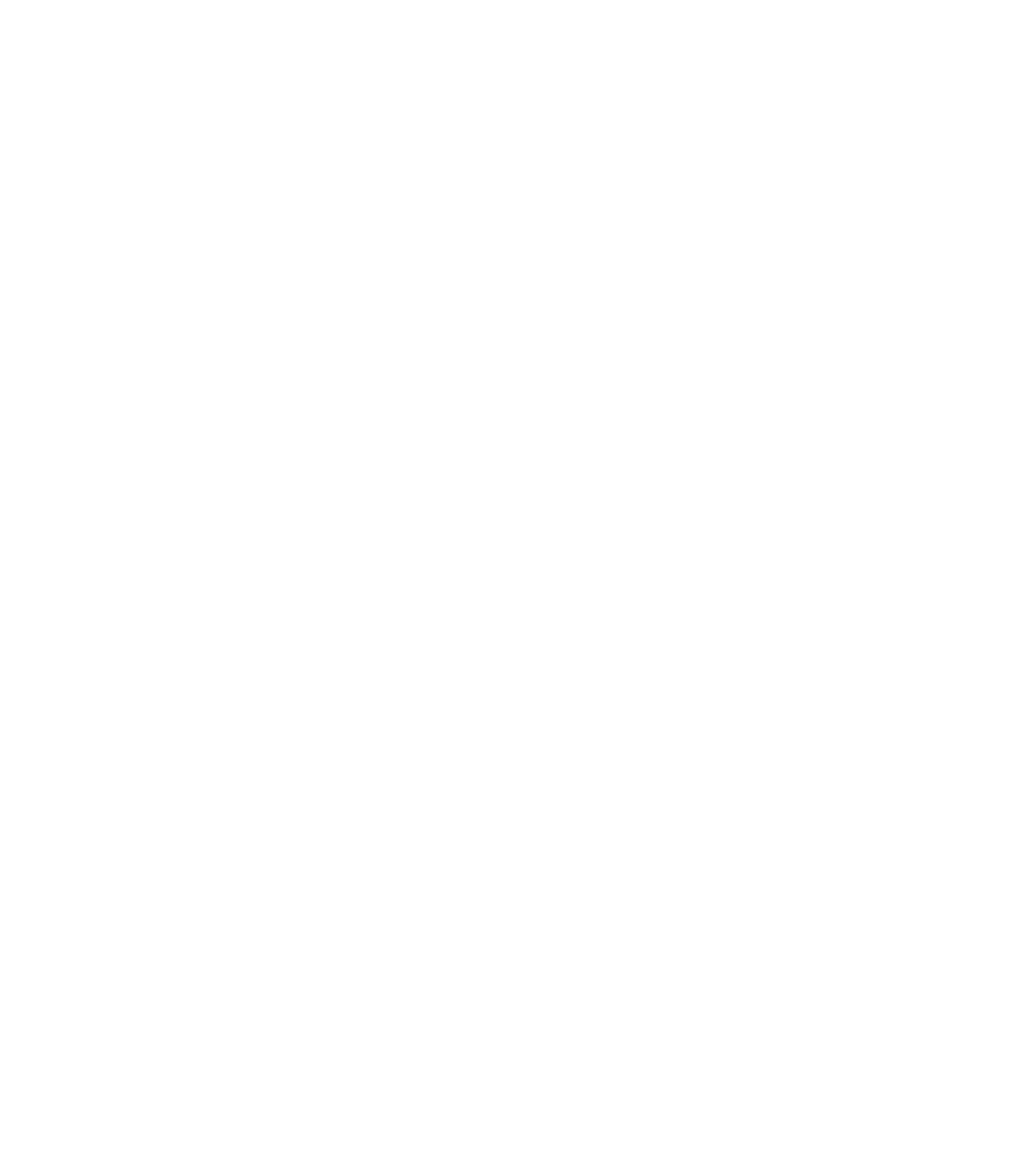
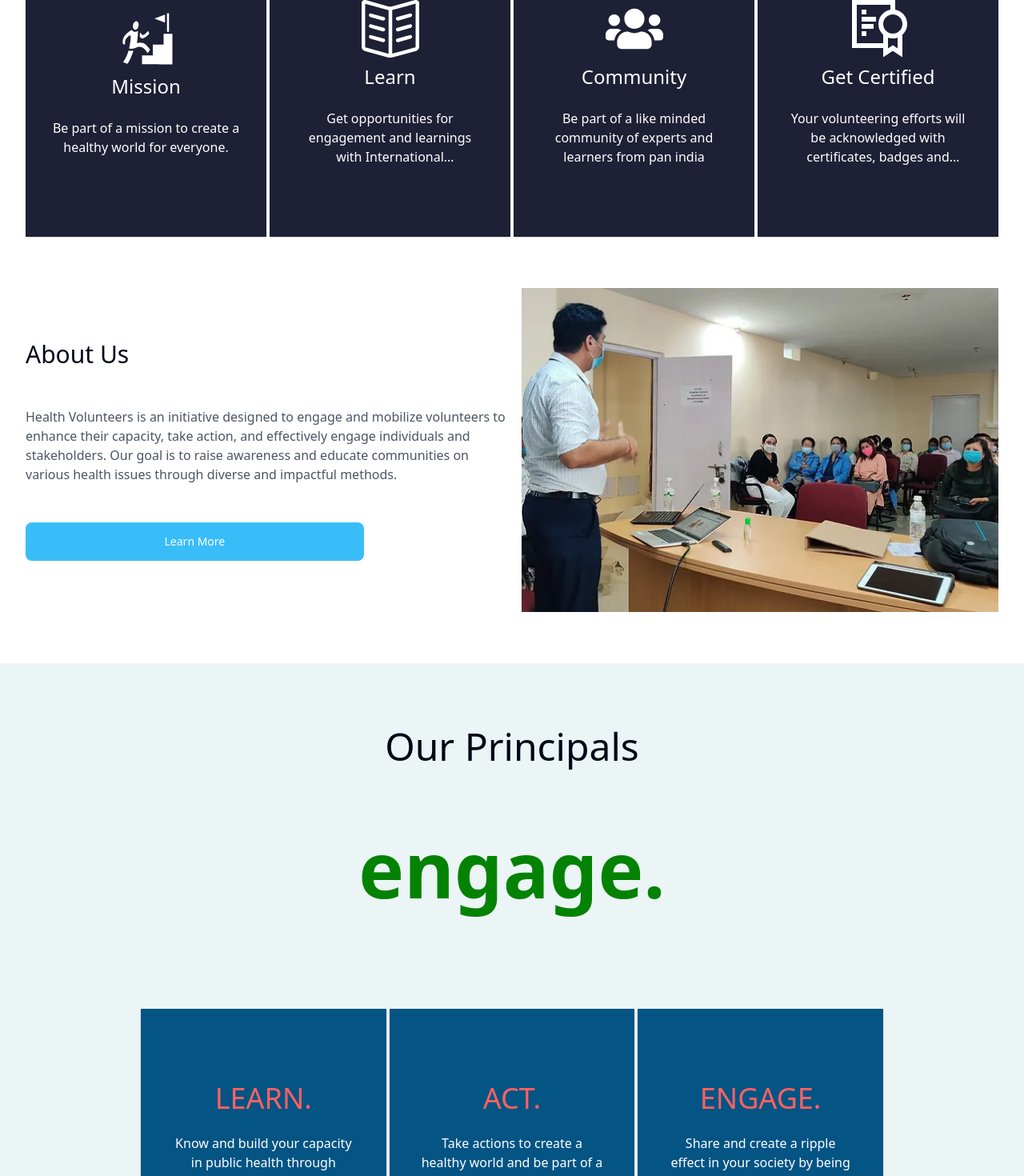
Before and after one commit to gmhridu/medcare-client, a React (Vite) app: page / in a window 1280 px wide. Shown: the part 800-2270 px from the top of the page at 80% size. Before the commit the page ends 800 px from the top, so only its background shows below. Built offline with nearby package versions, Linux system fonts and the light colour scheme; no server answers.

Commit message:
Adjusted the timing and transition settings for smooth animation.

```diff
--- a/package.json
+++ b/package.json
@@ -15,6 +15,7 @@
     "clsx": "^2.1.1",
     "firebase": "^10.12.2",
     "flowbite": "^2.3.0",
+    "framer-motion": "^11.2.10",
     "localforage": "^1.10.0",
     "lucide-react": "^0.381.0",
     "match-sorter": "^6.3.4",
@@ -22,6 +23,7 @@
     "react-dom": "^18.2.0",
     "react-hook-form": "^7.51.5",
     "react-hot-toast": "^2.4.1",
+    "react-icons": "^5.2.1",
     "react-responsive-carousel": "^3.2.23",
     "react-router-dom": "^6.23.1",
     "react-simple-captcha": "^9.3.1",
--- /dev/null
+++ b/src/components/BannerCard/BannerCard.jsx
@@ -0,0 +1,19 @@
+import React from "react";
+
+const BannerCard = ({ icon: Icon, heading, message }) => {
+  return (
+    <div className="flex items-center justify-center md:h-96">
+      <div className="w-full h-full max-w-sm bg-[#1E2036] text-white shadow p-3 sm:p-8 flex flex-col items-center justify-center">
+        <div className="flex items-center justify-center text-gray-900 dark:text-white">
+          <Icon className="text-white text-7xl" />
+        </div>
+        <div>
+          <h3 className="text-2xl text-center pt-2">{heading}</h3>
+          <p className="pt-6 text-center line-clamp-3">{message}</p>
+        </div>
+      </div>
+    </div>
+  );
+};
+
+export default BannerCard;
--- /dev/null
+++ b/src/components/OurPricipalsCard/OurPricipalsCard.jsx
@@ -0,0 +1,22 @@
+import React from 'react';
+
+const OurPricipalsCard = ({heading, paragraph}) => {
+  return (
+    <div className="flex items-center justify-center md:h-80">
+      <div className="w-full h-full max-w-xs bg-[#045484] text-white shadow p-3 sm:p-10 flex flex-col items-center justify-center">
+        <div className="">
+          <h3 className="text-center text-[#FF6161] text-4xl font-medium">
+            {heading}
+          </h3>
+        </div>
+        <div>
+          <p className="pt-6 text-center line-clamp-3">
+            {paragraph}
+          </p>
+        </div>
+      </div>
+    </div>
+  );
+};
+
+export default OurPricipalsCard;
--- /dev/null
+++ b/src/components/TextAnimation/TextAnimation.jsx
@@ -0,0 +1,69 @@
+import { motion, AnimatePresence } from "framer-motion";
+import { useState, useEffect } from "react";
+
+const TextAnimation = () => {
+  const [currentWord, setCurrentWord] = useState(0);
+  const words = [
+    { text: "learn.", color: "red", size: "text-8xl" },
+    { text: "act.", color: "blue", size: "text-8xl" },
+    { text: "engage.", color: "green", size: "text-8xl" },
+  ];
+
+  useEffect(() => {
+    const interval = setInterval(() => {
+      setCurrentWord((prevWord) => (prevWord + 1) % words.length);
+    }, 2000);
+    return () => clearInterval(interval);
+  }, []);
+
+  const variants = {
+    initial: (direction) => ({
+      opacity: 0,
+      x: direction === "left" ? -100 : 0,
+      y: direction === "top" ? -100 : direction === "bottom" ? 100 : 0,
+    }),
+    animate: { opacity: 1, x: 0, y: 0 },
+    exit: (direction) => ({
+      opacity: 0,
+      x: direction === "left" ? 100 : 0,
+      y: direction === "top" ? 100 : direction === "bottom" ? -100 : 0,
+    }),
+  };
+
+  const getDirection = (word) => {
+    switch (word.text) {
+      case "learn.":
+        return "left";
+      case "act.":
+        return "top";
+      case "engage.":
+        return "bottom";
+      default:
+        return "left";
+    }
+  };
+
+  return (
+    <div className="flex justify-center items-center h-24">
+      <AnimatePresence mode="wait">
+        <motion.h1
+          key={words[currentWord].text}
+          className={`${words[currentWord].size} font-black`}
+          style={{ color: words[currentWord].color }}
+          custom={getDirection(words[currentWord])}
+          variants={variants}
+          initial="initial"
+          animate="animate"
+          exit="exit"
+          transition={{
+            duration: 1,
+          }}
+        >
+          {words[currentWord].text}
+        </motion.h1>
+      </AnimatePresence>
+    </div>
+  );
+};
+
+export default TextAnimation;
--- /dev/null
+++ b/src/pages/Home/AboutUs/AboutUs.jsx
@@ -0,0 +1,31 @@
+import React from 'react';
+import aboutImg from "@/assets/images/abouts.jpg";
+
+const AboutUs = () => {
+  return (
+    <div className="container mx-auto my-8 md:my-16">
+      <div className="flex flex-col md:flex-row justify-between gap-4 items-center">
+        {/* left side */}
+        <div className="md:w-1/2 md:space-y-12 space-y-4">
+          <h2 className="text-3xl font-medium">About Us</h2>
+          <p className='text-base text-gray-600'>
+            Health Volunteers is an initiative designed to engage and mobilize
+            volunteers to enhance their capacity, take action, and effectively
+            engage individuals and stakeholders. Our goal is to raise awareness
+            and educate communities on various health issues through diverse and
+            impactful methods.
+          </p>
+          <button className="btn w-[70%] bg-sky-400 text-white font-medium outline-none border-none hover:bg-sky-800">
+            Learn More
+          </button>
+        </div>
+        {/* right side */}
+        <div>
+          <img src={aboutImg} alt="Camping"  className='w-full h-full object-cover'/>
+        </div>
+      </div>
+    </div>
+  );
+};
+
+export default AboutUs;
--- a/src/pages/Home/Home/Home.jsx
+++ b/src/pages/Home/Home/Home.jsx
@@ -1,10 +1,16 @@
 import React from 'react';
 import Banner from '../Banner/Banner';
+import OurVision from '../OurVision/OurVision';
+import AboutUs from '../AboutUs/AboutUs';
+import OurPrincipals from '../OurPrincipals/OurPrincipals';
 
 const Home = () => {
   return (
     <div>
-      <Banner/>
+      <Banner />
+      <OurVision />
+      <AboutUs />
+      <OurPrincipals/>
     </div>
   );
 };
--- /dev/null
+++ b/src/pages/Home/OurPrincipals/OurPrincipals.jsx
@@ -0,0 +1,43 @@
+import BannerCard from "@/components/BannerCard/BannerCard";
+import OurPricipalsCard from "@/components/OurPricipalsCard/OurPricipalsCard";
+import TextAnimation from "@/components/TextAnimation/TextAnimation";
+import React from "react";
+
+const OurPrincipals = () => {
+  return (
+    <div className="bg-[#EBF5F5]">
+      <div className="container mx-auto">
+        <div className="flex flex-col items-center">
+          <h1 className="text-5xl font-medium py-20 text-center">
+            Our Principals
+          </h1>
+          <div>
+            <TextAnimation />
+          </div>
+        </div>
+        <div className="py-32 md:mx- lg:mx-36 grid md:grid-cols-3 grid-cols-1 gap-1">
+          <OurPricipalsCard
+            heading={"LEARN."}
+            paragraph={
+              "Know and build your capacity in public health through volunteering."
+            }
+          />
+          <OurPricipalsCard
+            heading={"ACT."}
+            paragraph={
+              "Take actions to create a healthy world and be part of a dynamic and expert community"
+            }
+          />
+          <OurPricipalsCard
+            heading={"ENGAGE."}
+            paragraph={
+              "Share and create a ripple effect in your society by being an agent of change"
+            }
+          />
+        </div>
+      </div>
+    </div>
+  );
+};
+
+export default OurPrincipals;
--- /dev/null
+++ b/src/pages/Home/OurVision/OurVision.jsx
@@ -0,0 +1,47 @@
+import BannerCard from '@/components/BannerCard/BannerCard';
+import { GiStairsGoal } from "react-icons/gi";
+import { SlBookOpen } from "react-icons/sl";
+import { FaUsers } from "react-icons/fa";
+import { GrCertificate } from "react-icons/gr";
+
+
+import React from 'react';
+
+const OurVision = () => {
+  return (
+    <div className="container mx-auto">
+      <div className="grid grid-cols-2 md:grid-cols-4 gap-1">
+        <BannerCard
+          icon={GiStairsGoal}
+          heading={"Mission"}
+          message={
+            "Be part of a mission to create a healthy world for everyone."
+          }
+        />
+        <BannerCard
+          icon={SlBookOpen}
+          heading={"Learn"}
+          message={
+            "Get opportunities for engagement and learnings with International organizations working in the health sector"
+          }
+        />
+        <BannerCard
+          icon={FaUsers}
+          heading={"Community"}
+          message={
+            "Be part of a like minded community of experts and learners from pan india"
+          }
+        />
+        <BannerCard
+          icon={GrCertificate}
+          heading={"Get Certified"}
+          message={
+            "Your volunteering efforts will be acknowledged with certificates, badges and volunteering grant"
+          }
+        />
+      </div>
+    </div>
+  );
+};
+
+export default OurVision;
```
Also changed, not shown: src/assets/images/abouts.jpg (added), 1 other file (tests, documents, lock files or other folders).
